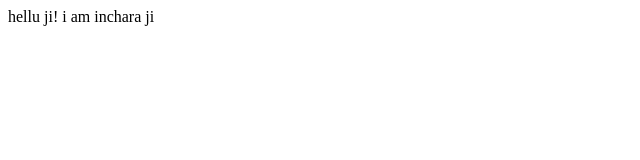
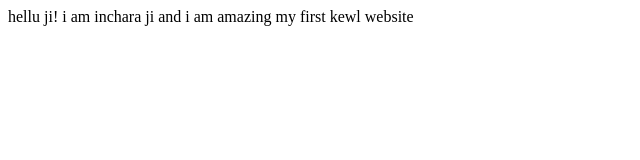
Before and after one commit to inchara25/student-name-site, a plain HTML site: page index.html in a window 1280 px wide. Shown: the whole page, without its empty margins (0-640 px from the left). Drawn offline with Linux system fonts and the light colour scheme.

Commit message:
docs: input update

```diff
--- a/index.html
+++ b/index.html
@@ -8,5 +8,7 @@
 </head>
 <body>
     hellu ji! i am inchara ji
+    and i am amazing
+    my first kewl website
 </body>
 </html>
```
